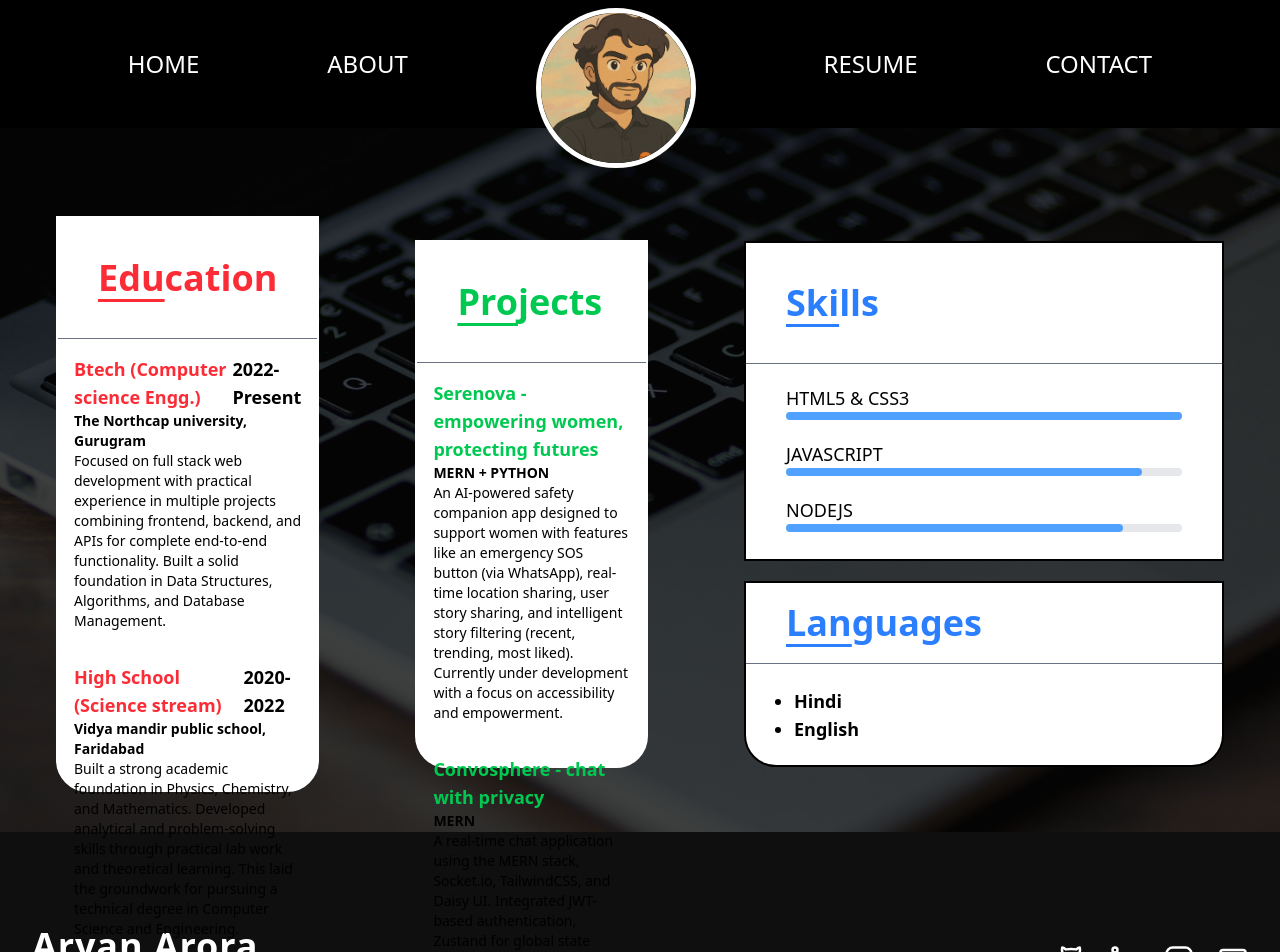
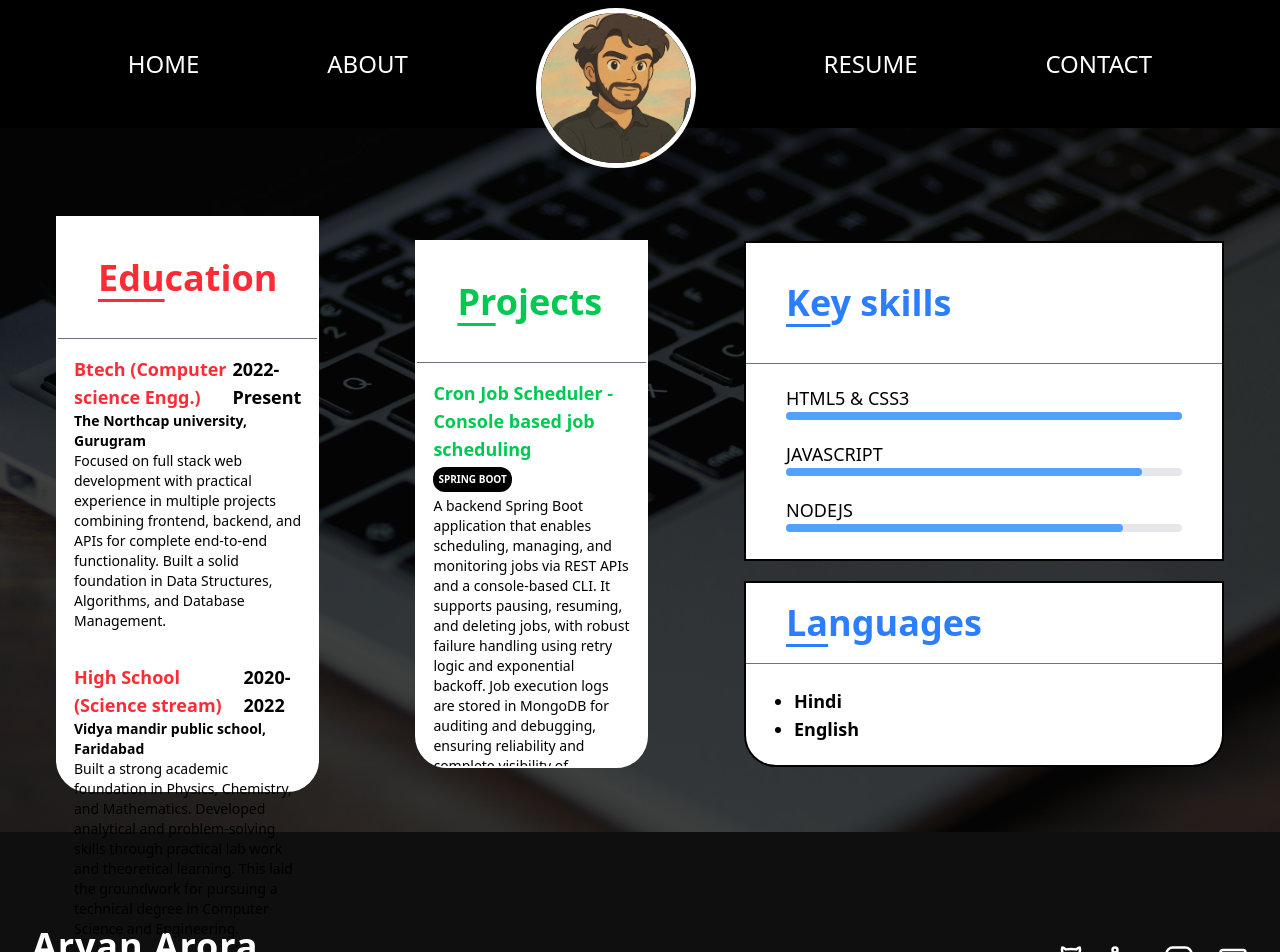
Before and after one commit to Aryan030204/portfolio, a React (Vite) app: page /resume in a window 1280 px wide. Shown: the top 952 px of the page. Built offline with nearby package versions, Linux system fonts and the light colour scheme.

Commit message:
fix: correct spelling in Languages and Skills components, update project link in Projects component

```diff
--- a/src/components/Languages.jsx
+++ b/src/components/Languages.jsx
@@ -5,7 +5,7 @@ const Languages = () => {
     <div className="flex flex-col border-2 bg-white h-[11.6rem] w-[24rem] lg:w-[30rem] rounded-b-4xl">
       <div className="flex w-full h-1/4 items-center justify-start p-10">
         <h1 className="text-4xl font-bold text-blue-500">
-          <span className="underline underline-offset-8">Lan</span>guages
+          <span className="underline underline-offset-8">La</span>nguages
         </h1>
       </div>
       <hr className="text-gray-500" />
--- a/src/components/Projects.jsx
+++ b/src/components/Projects.jsx
@@ -6,18 +6,46 @@ const Projects = () => {
     <div className="flex flex-col border-2 border-white bg-white h-[38rem] lg:h-[33rem] w-[24rem] lg:w-[30rem] rounded-b-4xl">
       <div className="flex w-full h-1/4 items-center justify-start p-10">
         <h1 className="text-4xl font-bold text-green-500">
-          <span className="underline underline-offset-8">Pro</span>jects
+          <span className="underline underline-offset-8">Pr</span>ojects
         </h1>
       </div>
       <hr className="text-gray-500" />
-      <div className="flex flex-col justify-evenly h-full">
+      <div className="flex flex-col justify-evenly h-full overflow-y-auto">
         <div className="flex flex-col w-full p-4 text-start">
           <div className="flex w-full justify-between items-center">
             <h3 className="text-lg font-bold text-green-500 hover:underline">
-              <Link to={"https://serenova-eta.vercel.app/"} target="_blank">Serenova - empowering women, protecting futures</Link>
+              <Link
+                to={"https://github.com/Aryan030204/Cron-Job-Scheduler.git"}
+                target="_blank"
+              >
+                Cron Job Scheduler - Console based job scheduling
+              </Link>
             </h3>
           </div>
-          <h4 className="text-sm font-semibold">MERN + PYTHON</h4>
+          <h4 className="text-[10px] my-1 text-white font-semibold bg-black w-fit p-[5px] rounded-xl">
+            SPRING BOOT
+          </h4>
+          <p className="text-sm">
+            A backend Spring Boot application that enables scheduling, managing,
+            and monitoring jobs via REST APIs and a console-based CLI. It
+            supports pausing, resuming, and deleting jobs, with robust failure
+            handling using retry logic and exponential backoff. Job execution
+            logs are stored in MongoDB for auditing and debugging, ensuring
+            reliability and complete visibility of scheduled tasks.
+          </p>
+        </div>
+        <div className="flex flex-col w-full p-4 text-start">
+          <div className="flex w-full justify-between items-center">
+            <h3 className="text-lg font-bold text-green-500 hover:underline">
+              <Link to={"https://serenova-eta.vercel.app/"} target="_blank">
+                Serenova - empowering women, protecting futures
+              </Link>
+            </h3>
+          </div>
+          <div className="flex gap-2 my-1">
+            <h4 className="text-[10px] text-white font-semibold bg-black w-fit p-[5px] rounded-xl">MERN</h4>
+            <h4 className="text-[10px] text-white font-semibold bg-black w-fit p-[5px] rounded-xl">AIML</h4>
+          </div>
           <p className="text-sm">
             An AI-powered safety companion app designed to support women with
             features like an emergency SOS button (via WhatsApp), real-time
@@ -29,10 +57,15 @@ const Projects = () => {
         <div className="flex flex-col w-full p-4 text-start">
           <div className="flex w-full justify-between items-center">
             <h3 className="text-lg font-bold text-green-500 hover:underline">
-              <Link to={"https://chat-app-mern-18de.onrender.com/"} target="_blank">Convosphere - chat with privacy</Link>
+              <Link
+                to={"https://chat-app-mern-18de.onrender.com/"}
+                target="_blank"
+              >
+                Convosphere - chat with privacy
+              </Link>
             </h3>
           </div>
-          <h4 className="text-sm font-semibold">MERN</h4>
+          <h4 className="text-[10px] text-white font-semibold bg-black w-fit p-[5px] rounded-xl">MERN</h4>
           <p className="text-sm">
             A real-time chat application using the MERN stack, Socket.io,
             TailwindCSS, and Daisy UI. Integrated JWT-based authentication,
--- a/src/components/Skills.jsx
+++ b/src/components/Skills.jsx
@@ -8,14 +8,14 @@ const Skills = () => {
     { name: "REACT", level: 95 },
     { name: "EXPRESS", level: 90 },
     { name: "RELATIONAL DATABASES", level: 75 },
-    { name: "NON RELATIONAL DATABASES", level: 80 },
+    { name: "NON RELATIONAL DATABASES", level: 80 }
   ];
 
   return (
     <div className='flex flex-col text-start border-2 bg-white h-[20rem] w-[24rem] lg:w-[30rem]'>
       <div className='flex w-full items-center justify-start p-10'>
         <h1 className='text-4xl text-blue-500 font-bold'>
-          <span className='underline underline-offset-8'>Ski</span>lls
+          <span className='underline underline-offset-8'>Ke</span>y skills
         </h1>
       </div>
       <hr className='text-gray-500' />
```
